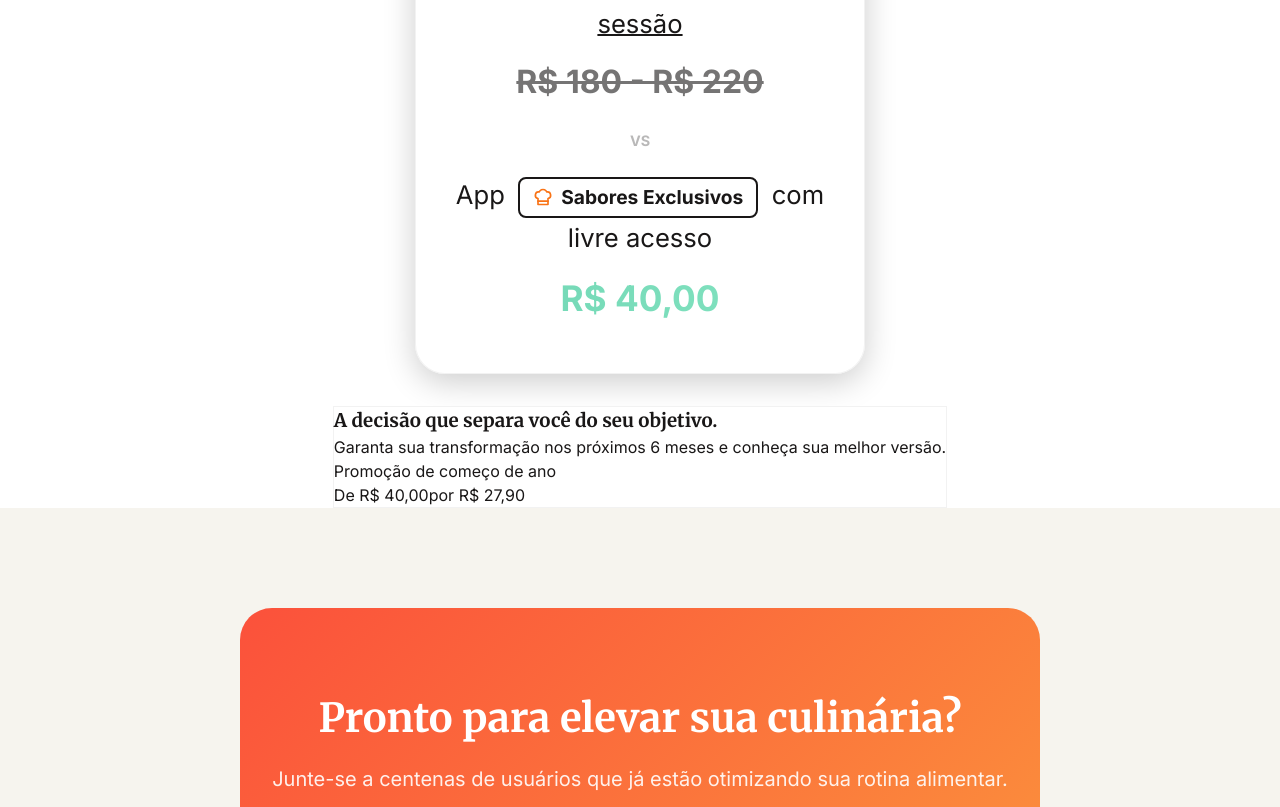
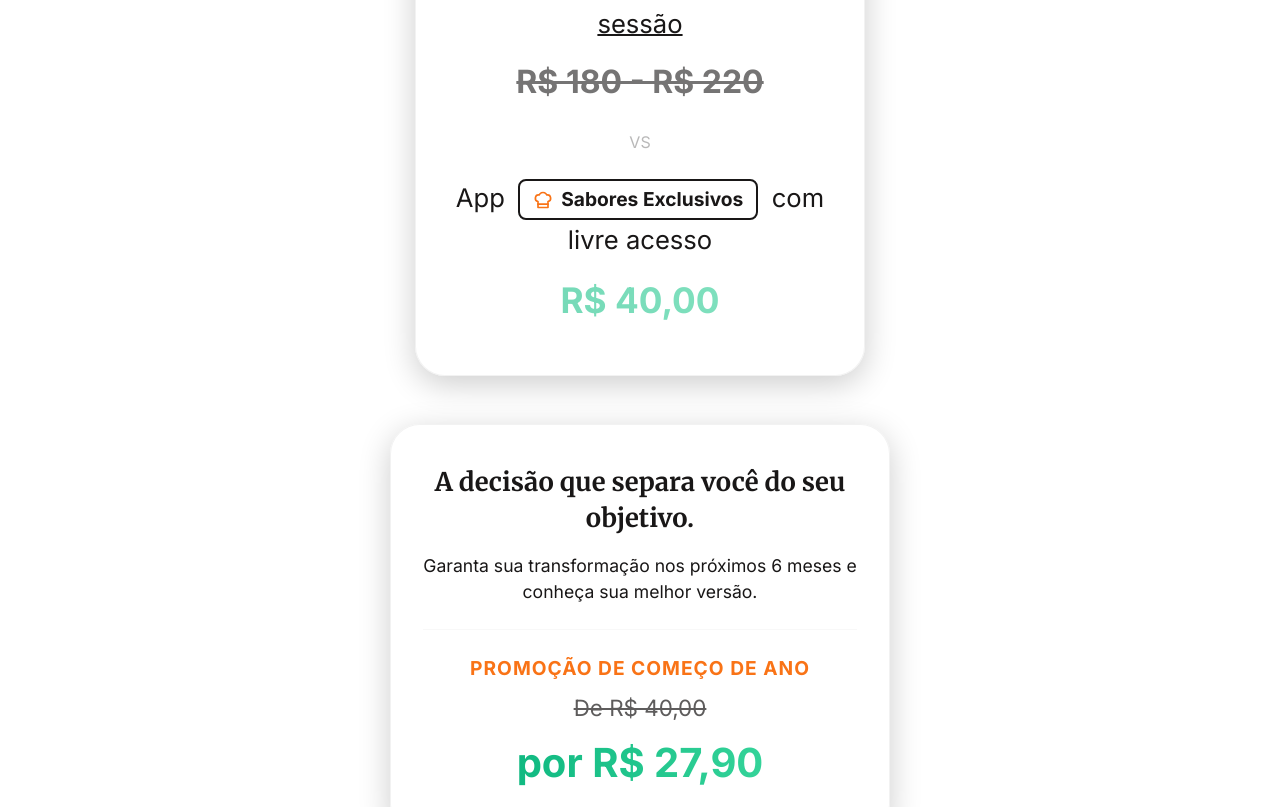
Before and after one commit to YohanSaibb026/LeadingPage, a React (Vite) app: page / in a window 1280 px wide. Shown: the part 4369-5176 px from the top of the page. Built offline with nearby package versions, Linux system fonts and the light colour scheme.

Commit message:
fix: apply promotion card styling properly

```diff
--- a/src/App.css
+++ b/src/App.css
@@ -586,13 +586,83 @@
     opacity: 0.3;
 }
 
-.price-divider span {
+/* Promotion Card */
+.pricing-comparison {
+    flex-direction: column;
+    align-items: center;
+    gap: 1rem;
+}
+
+.promotion-card {
+    padding: 2.5rem 2rem;
+    width: 100%;
+    max-width: 500px;
+    text-align: center;
+    border: 2px solid var(--text-main);
+    /* Black border like the badge/first card request implies contrast */
+    border-radius: 30px;
     background: var(--bg-card);
-    padding: 0 1rem;
-    font-size: 0.9rem;
-    font-weight: bold;
+    /* Match the base card background */
+    box-shadow: 0 8px 32px rgba(0, 0, 0, 0.2);
+    /* Match the lift effect */
+    position: relative;
+    overflow: hidden;
+}
+
+.promo-title {
+    font-size: 1.6rem;
+    font-weight: 700;
+    color: var(--text-main);
+    margin-bottom: 1rem;
+    line-height: 1.4;
+}
+
+.promo-subtitle {
+    font-size: 1.1rem;
     color: var(--text-secondary);
+    margin-bottom: 1.5rem;
+    line-height: 1.5;
+}
+
+.promo-divider {
+    height: 1px;
+    background: var(--border-glass);
+    margin: 1.5rem 0;
+    width: 100%;
+    opacity: 0.5;
+}
+
+.promo-label {
+    font-size: 1.2rem;
     text-transform: uppercase;
+    letter-spacing: 1px;
+    color: #F97316;
+    font-weight: 800;
+    margin-bottom: 0.5rem;
+}
+
+.promo-price-container {
+    display: flex;
+    flex-direction: column;
+    align-items: center;
+    gap: 0.5rem;
+}
+
+.promo-from {
+    font-size: 1.4rem;
+    color: var(--text-secondary);
+    text-decoration: line-through;
+    opacity: 0.7;
+}
+
+.promo-to {
+    font-size: 2.5rem;
+    font-weight: 800;
+    color: #10B981;
+    background: linear-gradient(to right, #10B981, #34D399);
+    -webkit-background-clip: text;
+    background-clip: text;
+    -webkit-text-fill-color: transparent;
 }
 
 /* CTA */
```
